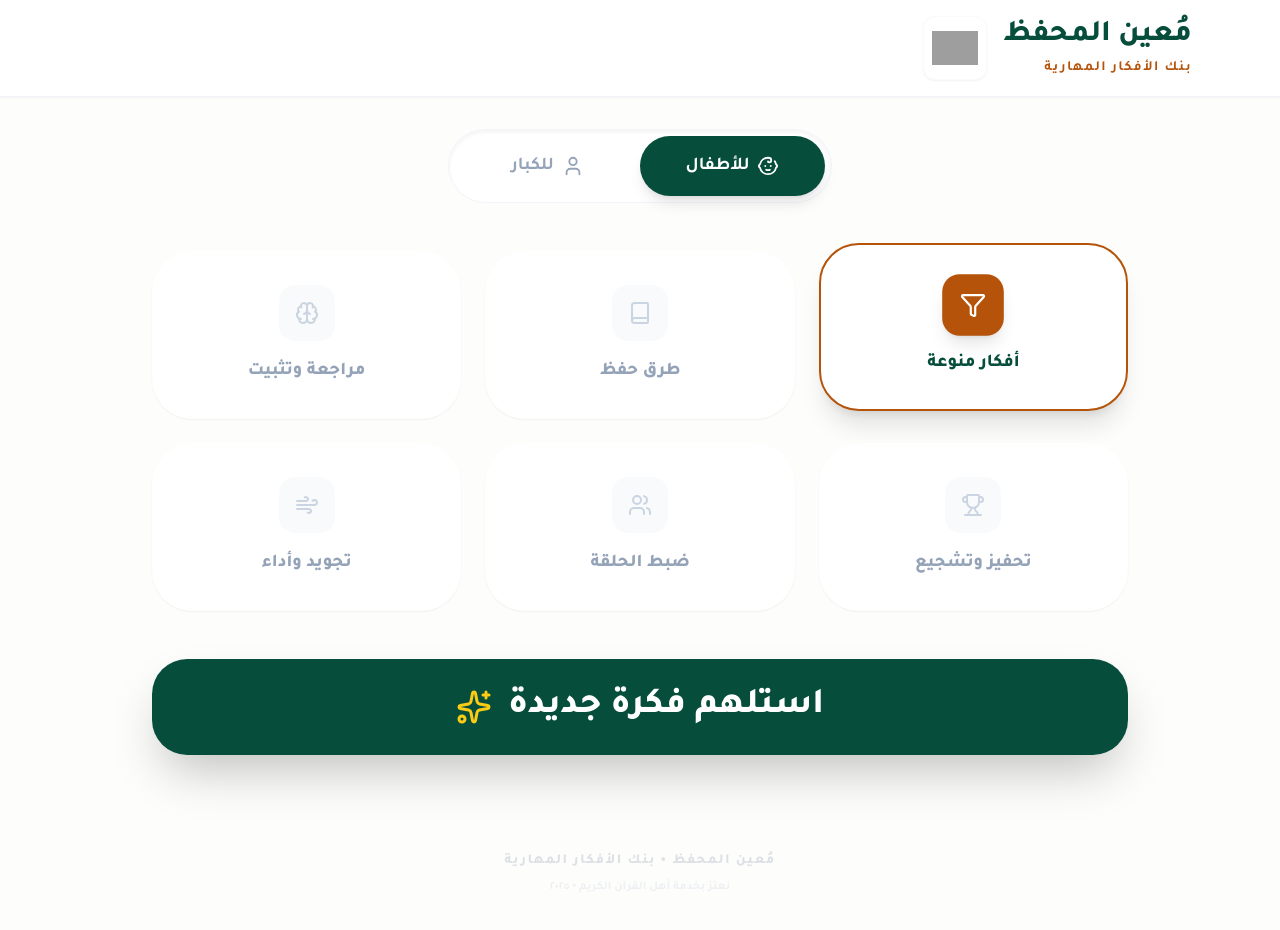
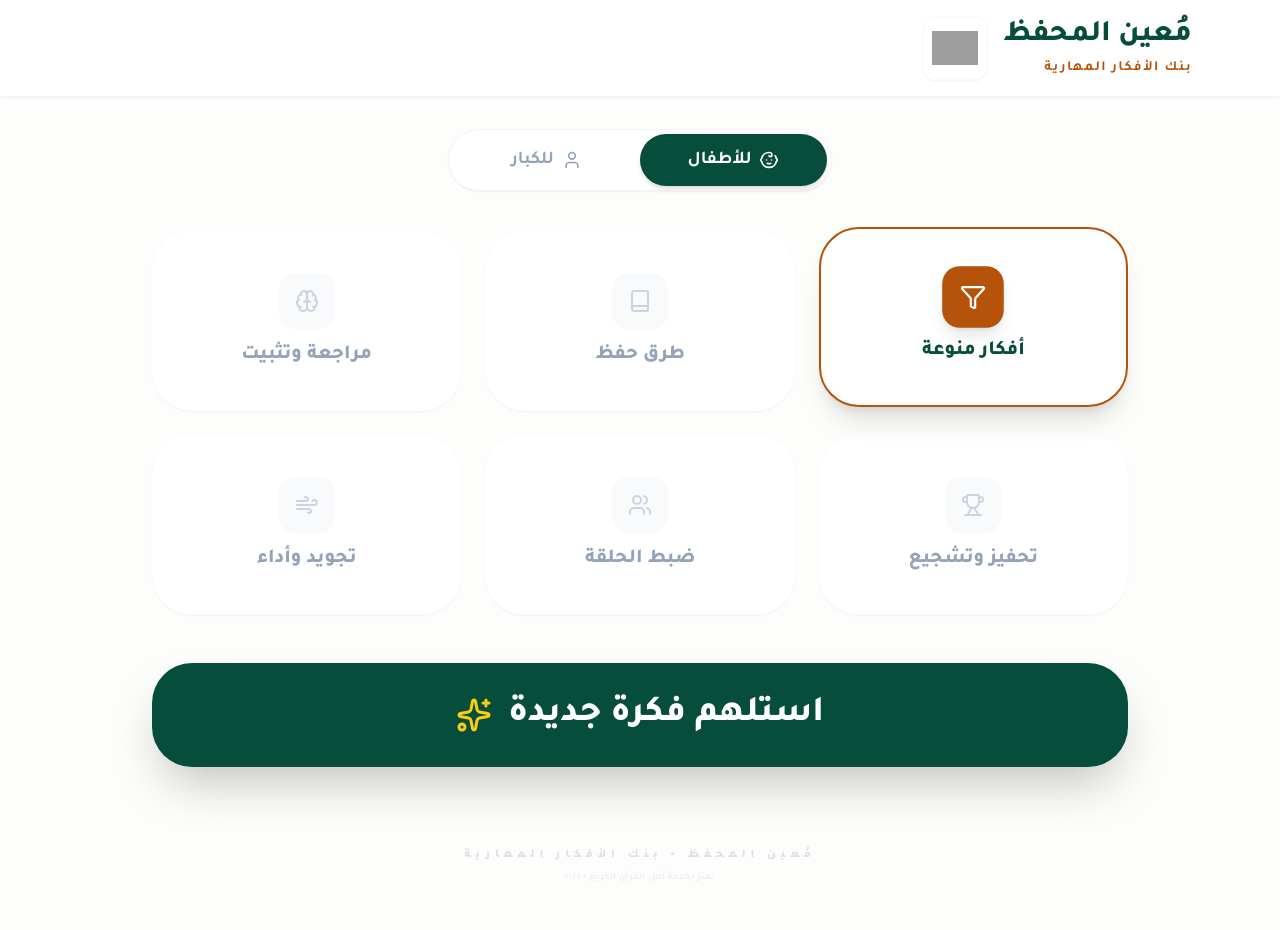
Before and after one commit to manass2222111-rgb/Brainstorming, a React (Vite) app: page / in a window 1280 px wide. Shown: the top 930 px of the page. Built offline with nearby package versions, Linux system fonts and the light colour scheme; grey boxes are pictures that could not be loaded.

Commit message:
fix: Improve API key handling and error messages
Enhances the API key retrieval in `geminiService.ts` to more robustly check for missing or invalid keys. Updates error handling in `App.tsx` to provide more specific and user-friendly feedback for API key issues and general connection errors.

```diff
--- a/App.tsx
+++ b/App.tsx
@@ -1,5 +1,5 @@
 
-import React, { useState, useEffect } from 'react';
+import React, { useState } from 'react';
 import {
   Sparkles,
   RefreshCw,
@@ -14,7 +14,8 @@ import {
   User,
   Clock,
   Lightbulb,
-  AlertCircle
+  AlertCircle,
+  ExternalLink
 } from 'lucide-react';
 import { CategoryId, TeachingIdea, Category, StudentLevel } from './types';
 import { generateIdea } from './geminiService';
@@ -45,11 +46,11 @@ const App: React.FC = () => {
         document.getElementById('result-section')?.scrollIntoView({ behavior: 'smooth', block: 'start' });
       }, 100);
     } catch (err: any) {
-      console.error(err);
+      console.error("Connection Error:", err);
       if (err.message === "API_KEY_MISSING") {
-        setError("المفتاح (API_KEY) غير متاح في بيئة التشغيل. يرجى التأكد من إضافة المفتاح في إعدادات Vercel ثم عمل Redeploy.");
+        setError("API_KEY_MISSING");
       } else {
-        setError("حدث خطأ أثناء الاتصال بالذكاء الاصطناعي. يرجى المحاولة مرة أخرى.");
+        setError("CONNECTION_ERROR");
       }
     } finally {
       setLoading(false);
@@ -71,7 +72,7 @@ const App: React.FC = () => {
             </div>
             <div className="text-right">
               <h1 className="text-xl md:text-3xl font-[900] text-[#064E3B] leading-none">مُعين المحفظ</h1>
-              <p className="text-[10px] md:text-sm text-[#B45309] font-bold mt-1 uppercase tracking-widest">بنك الأفكار المهارية</p>
+              <p className="text-[10px] md:text-sm text-[#B45309] font-bold mt-1 uppercase tracking-widest leading-none">بنك الأفكار المهارية</p>
             </div>
           </div>
         </header>
@@ -79,52 +80,52 @@ const App: React.FC = () => {
 
       <main className="max-w-5xl mx-auto px-6">
         {/* Student Level Switcher */}
-        <div className="flex justify-center mb-12">
-          <div className="bg-white rounded-full p-1.5 flex shadow-inner border border-slate-100 w-full max-w-sm relative">
+        <div className="flex justify-center mb-10">
+          <div className="bg-white rounded-full p-1 flex shadow-sm border border-slate-100 w-full max-w-sm relative">
             <button
               onClick={() => setStudentLevel(StudentLevel.CHILDREN)}
-              className={`flex-1 flex items-center justify-center gap-2 py-4 rounded-full text-lg font-bold transition-all duration-500 z-10 ${
+              className={`flex-1 flex items-center justify-center gap-2 py-3 rounded-full text-lg font-bold transition-all z-10 ${
                 studentLevel === StudentLevel.CHILDREN ? 'text-white' : 'text-slate-400'
               }`}
             >
-              <Baby size={22} /> للأطفال
+              <Baby size={20} /> للأطفال
             </button>
             <button
               onClick={() => setStudentLevel(StudentLevel.ADULTS)}
-              className={`flex-1 flex items-center justify-center gap-2 py-4 rounded-full text-lg font-bold transition-all duration-500 z-10 ${
+              className={`flex-1 flex items-center justify-center gap-2 py-3 rounded-full text-lg font-bold transition-all z-10 ${
                 studentLevel === StudentLevel.ADULTS ? 'text-white' : 'text-slate-400'
               }`}
             >
-              <User size={22} /> للكبار
+              <User size={20} /> للكبار
             </button>
             <div
-              className={`absolute top-1.5 bottom-1.5 w-[calc(50%-6px)] bg-[#064E3B] rounded-full transition-all duration-500 shadow-lg ${
-                studentLevel === StudentLevel.CHILDREN ? 'right-1.5' : 'right-[50%]'
+              className={`absolute top-1 bottom-1 w-[calc(50%-4px)] bg-[#064E3B] rounded-full transition-all duration-300 shadow-md ${
+                studentLevel === StudentLevel.CHILDREN ? 'right-1' : 'right-[50%]'
               }`}
             />
           </div>
         </div>
 
-        {/* Categories Grid - 3 Columns Always on Desktop */}
-        <div className="grid grid-cols-2 md:grid-cols-3 gap-6 mb-12">
+        {/* Categories Grid - Force 3 Columns on Desktop */}
+        <div className="grid grid-cols-2 md:grid-cols-3 gap-4 md:gap-6 mb-12">
           {CATEGORIES.map((cat) => (
             <button
               key={cat.id}
               onClick={() => setSelectedCategory(cat.id)}
-              className={`flex flex-col items-center justify-center gap-4 p-8 rounded-[2.5rem] bg-white transition-all duration-300 border-2 active:scale-95 shadow-sm ${
+              className={`flex flex-col items-center justify-center gap-3 p-6 md:p-10 rounded-[2.5rem] bg-white transition-all duration-300 border-2 active:scale-95 shadow-sm ${
                 selectedCategory === cat.id
-                  ? 'border-[#B45309] shadow-xl -translate-y-2'
+                  ? 'border-[#B45309] shadow-xl -translate-y-1'
                   : 'border-transparent hover:border-slate-100 hover:shadow-md'
               }`}
             >
-              <div className={`transition-all duration-500 p-4 rounded-2xl flex items-center justify-center ${
+              <div className={`transition-all duration-300 p-4 rounded-2xl flex items-center justify-center ${
                 selectedCategory === cat.id
                   ? 'bg-[#B45309] text-white scale-110 shadow-lg'
                   : 'bg-slate-50 text-slate-300'
               }`}>
                 {cat.icon}
               </div>
-              <span className={`text-lg font-black ${selectedCategory === cat.id ? 'text-[#064E3B]' : 'text-slate-400'}`}>
+              <span className={`text-base md:text-xl font-black transition-colors ${selectedCategory === cat.id ? 'text-[#064E3B]' : 'text-slate-400'}`}>
                 {cat.label}
               </span>
             </button>
@@ -136,9 +137,9 @@ const App: React.FC = () => {
           <button
             onClick={handleGenerate}
             disabled={loading}
-            className={`w-full py-7 rounded-[2.2rem] text-2xl md:text-4xl font-black flex items-center justify-center gap-4 transition-all duration-500 shadow-2xl active:scale-[0.97] ${
+            className={`w-full py-6 md:py-8 rounded-[2.5rem] text-2xl md:text-4xl font-black flex items-center justify-center gap-4 transition-all duration-300 shadow-2xl active:scale-[0.98] ${
               loading
-                ? 'bg-slate-100 text-slate-300'
+                ? 'bg-slate-100 text-slate-300 cursor-not-allowed'
                 : 'bg-[#064E3B] text-white hover:bg-[#053a2b]'
             }`}
           >
@@ -151,59 +152,82 @@ const App: React.FC = () => {
           </button>
         </div>
 
-        {/* Error Display */}
-        {error && (
-          <div className="bg-red-50 border-2 border-red-100 p-10 rounded-[3rem] text-center mb-12 animate-in fade-in zoom-in">
-            <div className="flex justify-center mb-4 text-red-500">
-              <AlertCircle size={48} />
+        {/* Improved Error UI for API KEY */}
+        {error === "API_KEY_MISSING" && (
+          <div className="bg-red-50 border-2 border-red-100 p-8 md:p-12 rounded-[3rem] text-center mb-12 shadow-lg animate-in fade-in zoom-in">
+            <div className="flex justify-center mb-6 text-red-500">
+              <AlertCircle size={64} />
             </div>
-            <p className="text-xl font-bold text-red-800 leading-relaxed">{error}</p>
+            <h3 className="text-2xl md:text-3xl font-black text-red-800 mb-4">المفتاح غير مفعل في Vercel</h3>
+            <div className="text-red-700 font-bold space-y-4 text-lg md:text-xl leading-relaxed max-w-2xl mx-auto">
+              <p>رغم إضافتك للمفتاح في الإعدادات، إلا أن المتصفح لا يراه. يرجى اتباع هذه الخطوات بالترتيب:</p>
+              <div className="bg-white/50 p-6 rounded-2xl text-right inline-block w-full">
+                <ol className="list-decimal list-inside space-y-3">
+                  <li>اذهب لصفحة <strong>Deployments</strong> في Vercel.</li>
+                  <li>اضغط على النقاط الثلاث بجانب <strong>آخر عملية نشر</strong>.</li>
+                  <li>اختر <span className="bg-red-100 px-2 rounded font-black text-red-800">Redeploy</span>.</li>
+                  <li>في النافذة التي ستظهر، تأكد من <strong>عدم</strong> تفعيل خيار "Use existing Build Cache" (إذا ظهر) ثم اضغط Redeploy.</li>
+                </ol>
+              </div>
+              <p className="text-sm opacity-70">هذا الإجراء سيجبر Vercel على حقن المفتاح في الكود أثناء إعادة البناء.</p>
+            </div>
           </div>
         )}
 
-        {/* Result Area */}
+        {error === "CONNECTION_ERROR" && (
+          <div className="bg-orange-50 border-2 border-orange-100 p-8 rounded-[3rem] text-center mb-12">
+            <AlertCircle size={48} className="mx-auto text-orange-500 mb-4" />
+            <p className="text-xl font-bold text-orange-800">فشل الاتصال بالذكاء الاصطناعي. تأكد من جودة الإنترنت أو صحة المفتاح.</p>
+          </div>
+        )}
+
+        {/* Results Area */}
         <div id="result-section">
           {idea && !loading && (
-            <div className="bg-white rounded-[4rem] shadow-2xl overflow-hidden border border-slate-50 animate-in slide-in-from-bottom-20 duration-1000">
-              <div className="bg-[#064E3B] p-12 md:p-20 text-white relative">
-                <div className="flex justify-between items-center mb-10 text-sm font-bold opacity-80">
-                  <span className="bg-white/10 px-4 py-1 rounded-full">{idea.category}</span>
-                  <div className="flex items-center gap-2"><Clock size={18} /> {idea.estimatedTime}</div>
+            <div className="bg-white rounded-[4rem] shadow-2xl overflow-hidden border border-slate-50 animate-in slide-in-from-bottom-20 duration-700">
+              <div className="bg-[#064E3B] p-10 md:p-20 text-white relative">
+                <div className="flex justify-between items-center mb-8">
+                  <span className="bg-white/10 px-4 py-1 rounded-full text-sm font-bold border border-white/20">
+                    {idea.category}
+                  </span>
+                  <div className="flex items-center gap-2 text-sm font-bold">
+                    <Clock size={18} /> {idea.estimatedTime}
+                  </div>
                 </div>
-                <h3 className="text-4xl md:text-6xl font-black leading-tight mb-6">{idea.title}</h3>
-                <div className="absolute -bottom-8 right-12 bg-[#B45309] p-6 rounded-3xl shadow-2xl ring-[12px] ring-white floating">
-                  <Lightbulb className="text-white" size={48} />
+                <h3 className="text-3xl md:text-6xl font-black leading-tight mb-6">{idea.title}</h3>
+                <div className="absolute -bottom-8 right-12 bg-[#B45309] p-5 md:p-7 rounded-3xl shadow-2xl ring-[10px] ring-white floating">
+                  <Lightbulb className="text-white" size={40} />
                 </div>
               </div>
 
-              <div className="p-12 md:p-20 pt-24 text-right">
-                <div className="bg-slate-50 p-10 rounded-[3rem] border border-slate-100 mb-14">
-                  <p className="text-2xl md:text-3xl text-slate-600 font-medium italic leading-relaxed">"{idea.description}"</p>
+              <div className="p-10 md:p-20 pt-20 text-right">
+                <div className="bg-slate-50 p-8 md:p-12 rounded-[2.5rem] border border-slate-100 mb-12 text-center">
+                  <p className="text-xl md:text-3xl text-slate-600 font-medium italic leading-relaxed">"{idea.description}"</p>
                 </div>
 
-                <div className="space-y-12 mb-16">
-                  <h4 className="font-black text-[#064E3B] text-3xl md:text-4xl flex items-center gap-3 flex-row-reverse">
+                <div className="space-y-10 mb-14">
+                  <h4 className="font-black text-[#064E3B] text-2xl md:text-4xl flex items-center gap-3 flex-row-reverse">
                     <span className="w-2 h-10 bg-[#B45309] rounded-full"></span>
                     خطوات التنفيذ
                   </h4>
                   <div className="grid gap-6">
                     {idea.steps.map((step, i) => (
-                      <div key={i} className="flex flex-row-reverse gap-6 items-start">
-                        <div className="flex-shrink-0 w-12 h-12 rounded-xl bg-[#064E3B] text-white font-black text-xl flex items-center justify-center shadow-lg">
+                      <div key={i} className="flex flex-row-reverse gap-6 items-start group">
+                        <div className="flex-shrink-0 w-12 h-12 rounded-xl bg-[#064E3B] text-white font-black text-xl flex items-center justify-center shadow-md transition-transform group-hover:scale-110">
                           {i + 1}
                         </div>
-                        <p className="text-slate-500 font-bold text-xl md:text-2xl pt-2 leading-relaxed flex-1">{step}</p>
+                        <p className="text-slate-500 font-bold text-lg md:text-2xl pt-2 leading-relaxed flex-1">{step}</p>
                       </div>
                     ))}
                   </div>
                 </div>
 
-                <div className="bg-gradient-to-br from-orange-50 to-white rounded-[3rem] p-10 border border-orange-100 mb-16 text-center">
+                <div className="bg-gradient-to-br from-orange-50 to-white rounded-[3rem] p-10 border border-orange-100 mb-14 text-center">
                   <div className="flex items-center justify-center gap-3 mb-4 text-[#B45309]">
                     <Trophy size={32} />
                     <h4 className="font-black text-lg uppercase tracking-widest">الثمرة المرجوة</h4>
                   </div>
-                  <p className="text-[#064E3B] font-black text-2xl md:text-4xl">{idea.benefit}</p>
+                  <p className="text-[#064E3B] font-black text-2xl md:text-4xl leading-tight">{idea.benefit}</p>
                 </div>
 
                 <button
@@ -211,7 +235,7 @@ const App: React.FC = () => {
                     const text = `💡 فكرة من مُعين المحفظ: *${idea.title}*\n\n🌟 الثمرة: ${idea.benefit}`;
                     window.open(`https://wa.me/?text=${encodeURIComponent(text)}`, '_blank');
                   }}
-                  className="w-full bg-[#064E3B] text-white py-8 rounded-[2.5rem] font-black text-2xl flex items-center justify-center gap-4 hover:bg-[#053a2b] transition-all shadow-2xl"
+                  className="w-full bg-[#064E3B] text-white py-7 rounded-[2.5rem] font-black text-2xl flex items-center justify-center gap-4 hover:bg-[#053a2b] transition-all shadow-xl active:scale-95"
                 >
                   <Share2 size={28} /> مشاركة الفكرة
                 </button>
@@ -221,9 +245,9 @@ const App: React.FC = () => {
         </div>
       </main>
 
-      <footer className="mt-24 text-center opacity-30 px-6">
-        <p className="text-sm font-black text-slate-400 uppercase tracking-widest mb-2">مُعين المحفظ • بنك الأفكار المهارية</p>
-        <p className="text-xs font-bold text-slate-300">نعتز بخدمة أهل القرآن الكريم • ٢٠٢٥</p>
+      <footer className="mt-20 text-center opacity-30 px-6">
+        <p className="text-xs font-black text-slate-400 uppercase tracking-[0.4em] mb-2">مُعين المحفظ • بنك الأفكار المهارية</p>
+        <p className="text-[10px] font-bold text-slate-300">نعتز بخدمة أهل القرآن الكريم • ٢٠٢٥</p>
       </footer>
     </div>
   );
--- a/geminiService.ts
+++ b/geminiService.ts
@@ -16,10 +16,12 @@ const RESPONSE_SCHEMA = {
 };
 
 export const generateIdea = async (category: CategoryId, level: StudentLevel): Promise<TeachingIdea> => {
-  // استخدام المفتاح مباشرة من البيئة
+  // محاولة جلب المفتاح من البيئة
+  // ملاحظة: في بيئة المتصفح الصرفة بدون Bundler، قد لا يكون process.env متاحاً
+  // لكننا نلتزم بالتعليمات لاستخدامه
   const apiKey = process.env.API_KEY;
 
-  if (!apiKey) {
+  if (!apiKey || apiKey === "undefined" || apiKey === "") {
     throw new Error("API_KEY_MISSING");
   }
 
```
